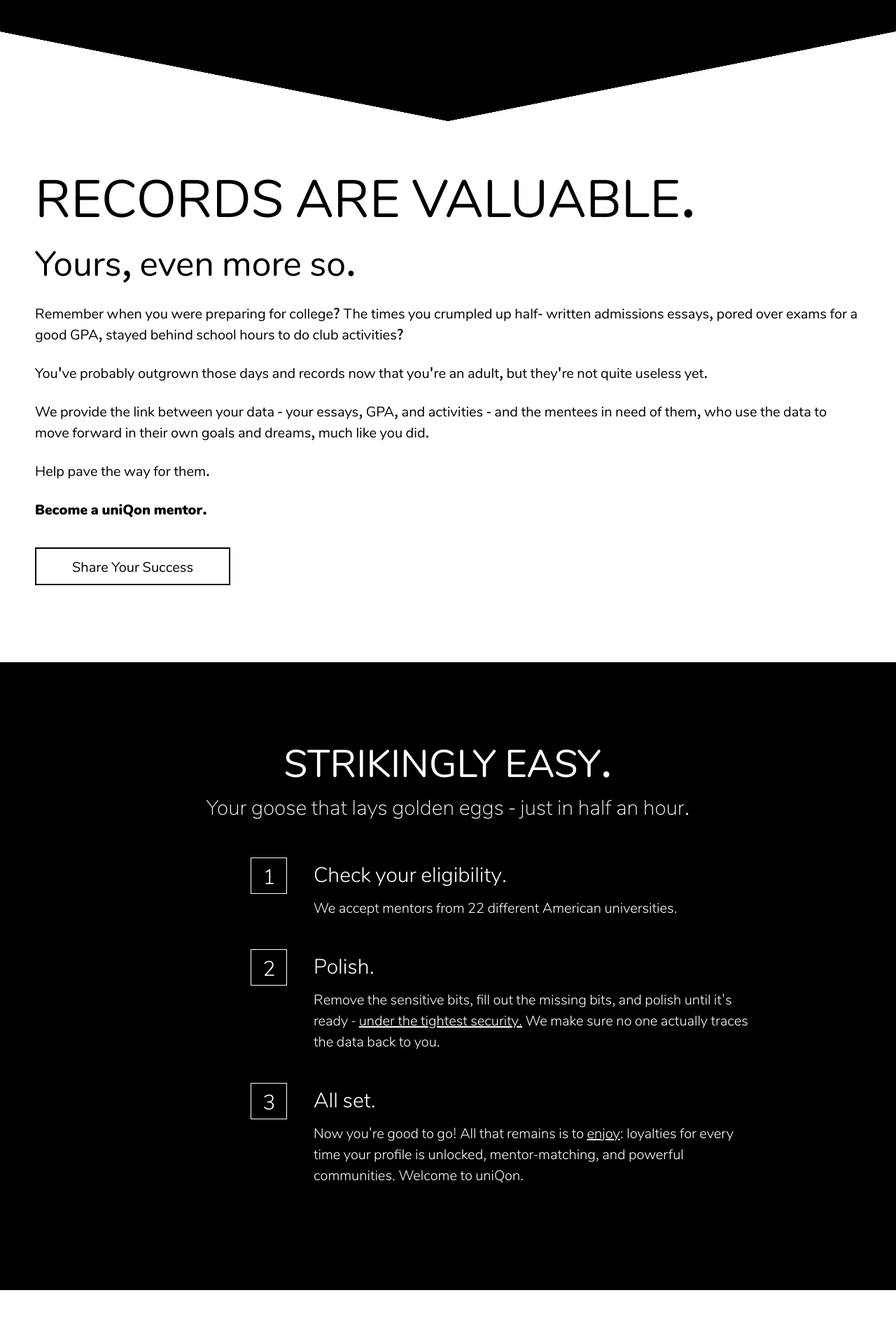
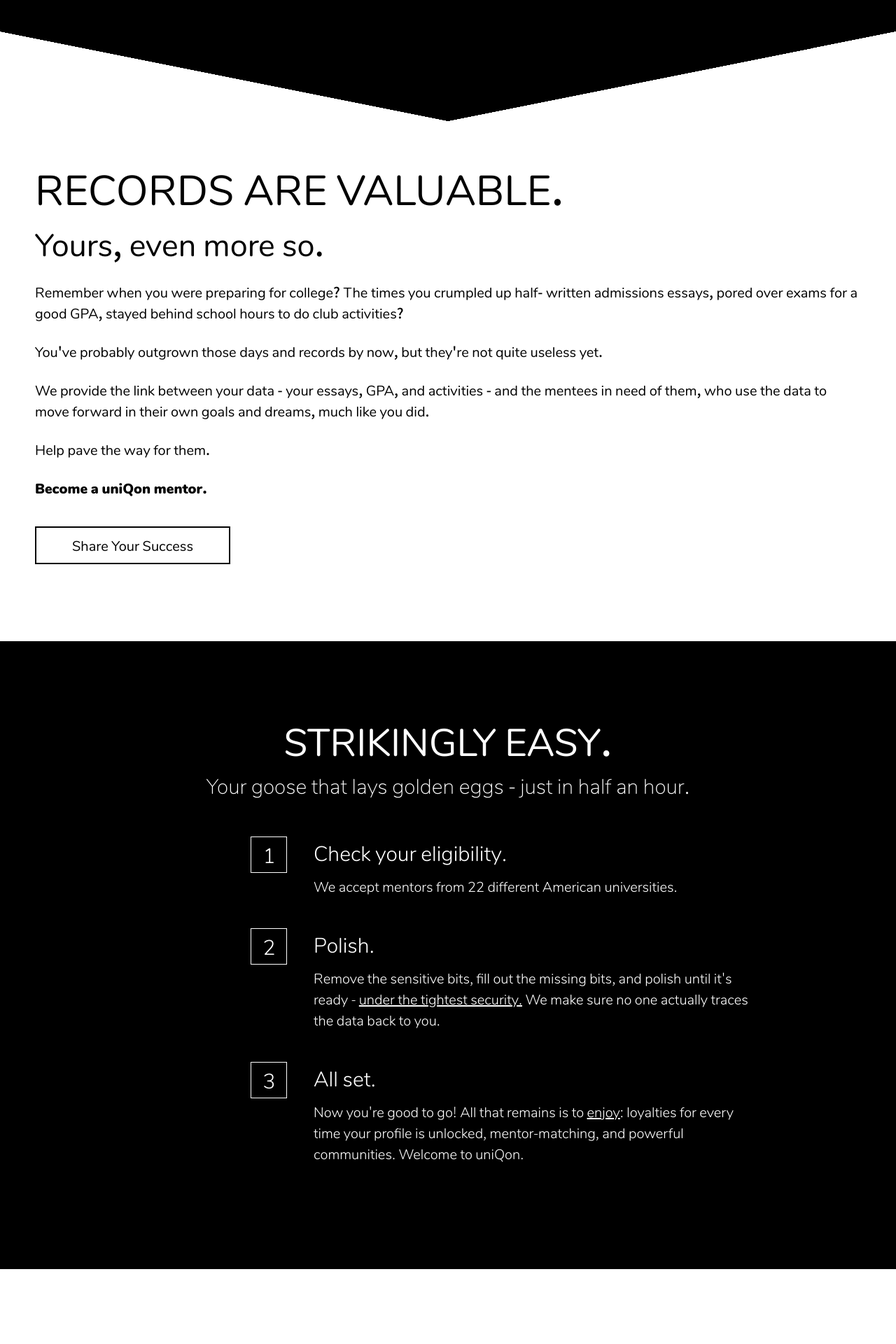
Before and after one commit to uniQon-kr/uniQon-Demo-Website, a Jekyll site: the page built from mentor-recruit.html, in a window 1280 px wide. Shown: the part 989-2909 px from the top of the page at 70% size. Built offline with Jekyll 4.4.1, drawn with Linux system fonts in a browser that asks for light colours; some web fonts are replaced.

Commit message:
design hotfix (button disabled)

```diff
--- a/_sass/uniQon.scss
+++ b/_sass/uniQon.scss
@@ -482,20 +482,20 @@
     }
 
     .biggerBody {
-      font-size: 60px;
+      font-size: 45px;
       margin-bottom: 0px;
       margin-top: 0px;
       @media screen and (min-width: 910px) {
-        font-size: 75px;
+        font-size: 60px;
       }
     }
 
     .bigBody {
-      font-size: 35px;
+      font-size: 30px;
       margin-bottom: 20px;
       margin-top: 0px;
       @media screen and (min-width: 910px) {
-        font-size: 50px;
+        font-size: 45px;
       }
     }
 
@@ -947,7 +947,7 @@
         margin: auto;
         color: black;
         text-decoration: underline;
-        font-size: 13px;
+        font-size: 10px;
         display: block;
         float: right;
       }
@@ -966,7 +966,8 @@
       }
 
       .description {
-        margin-bottom: 10px;
+        margin-bottom: 5px;
+        margin-top: 10px;
         font-size: 14px;
         font-weight: 600;
       }
--- a/index.html
+++ b/index.html
@@ -60,7 +60,7 @@
     <div class="text">
       <p class="bigBody">합격 데이터</br>원본 그대로.</p>
       <p class="smallBody">대학이 사랑한 데이터를 빠짐없이.</p>
-      <a href="{{ site.baseurl }}/mentors-list"><div class = "button">Explore</div></a>
+      <!-- <a href="{{ site.baseurl }}/mentors-list"><div class = "button">Explore</div></a>-->
     </div>
 
     <div class="block">
--- a/mentor-recruit.html
+++ b/mentor-recruit.html
@@ -23,7 +23,7 @@
         <p class="smallBody">Remember when you were preparing for college? The times you crumpled up half-
         written admissions essays, pored over exams for a good GPA, stayed behind school
         hours to do club activities?</p>
-        <p class="smallBody">You've probably outgrown those days and records now that you're an adult,
+        <p class="smallBody">You've probably outgrown those days and records by now,
         but they're not quite useless yet.</p>
         <p class="smallBody">We provide the link between your data - your essays, GPA, and activities - and the
         mentees in need of them, who use the data to move forward in their own goals and
```
